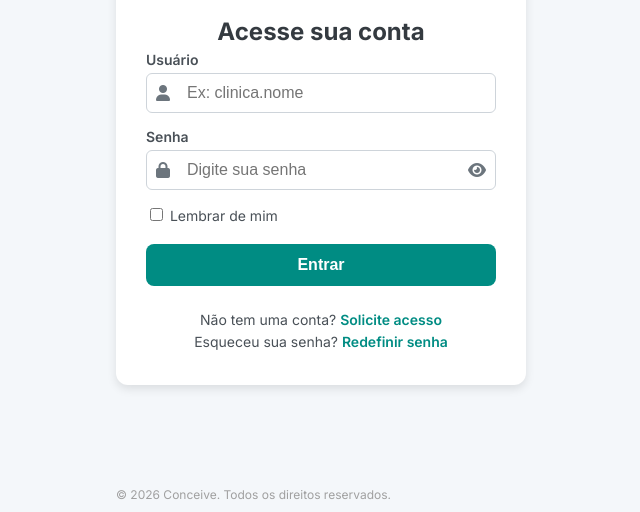
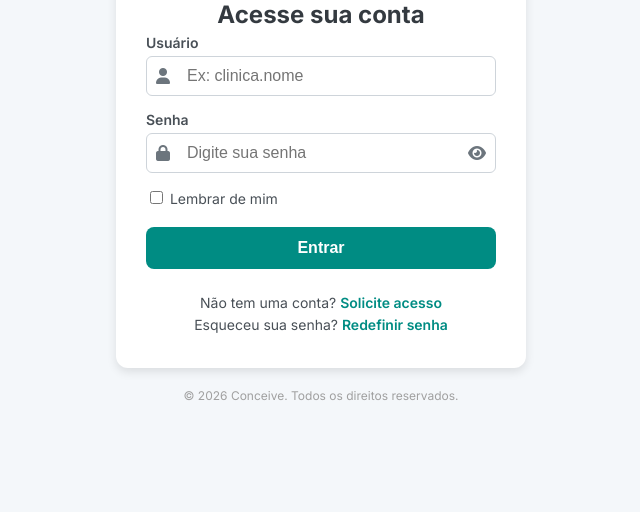
Before and after one commit to masilazev/conceive-clinic, a plain HTML site: page index.html in a window 1280 px wide. Shown: the part 288-800 px from the top of the page, without its empty margins (319-959 px from the left). Drawn offline with Linux system fonts and the light colour scheme.

Commit message:
pequenos ajuste

```diff
--- a/styles/style.css
+++ b/styles/style.css
@@ -137,8 +137,10 @@ body {
 }
 
 .footer {
-    position: absolute;
     bottom: 10px;
     font-size: 12px;
     color: #a0a0a0;
+    margin-top:20px;
+    width: 100%;
+    text-align: center;
 }
```
